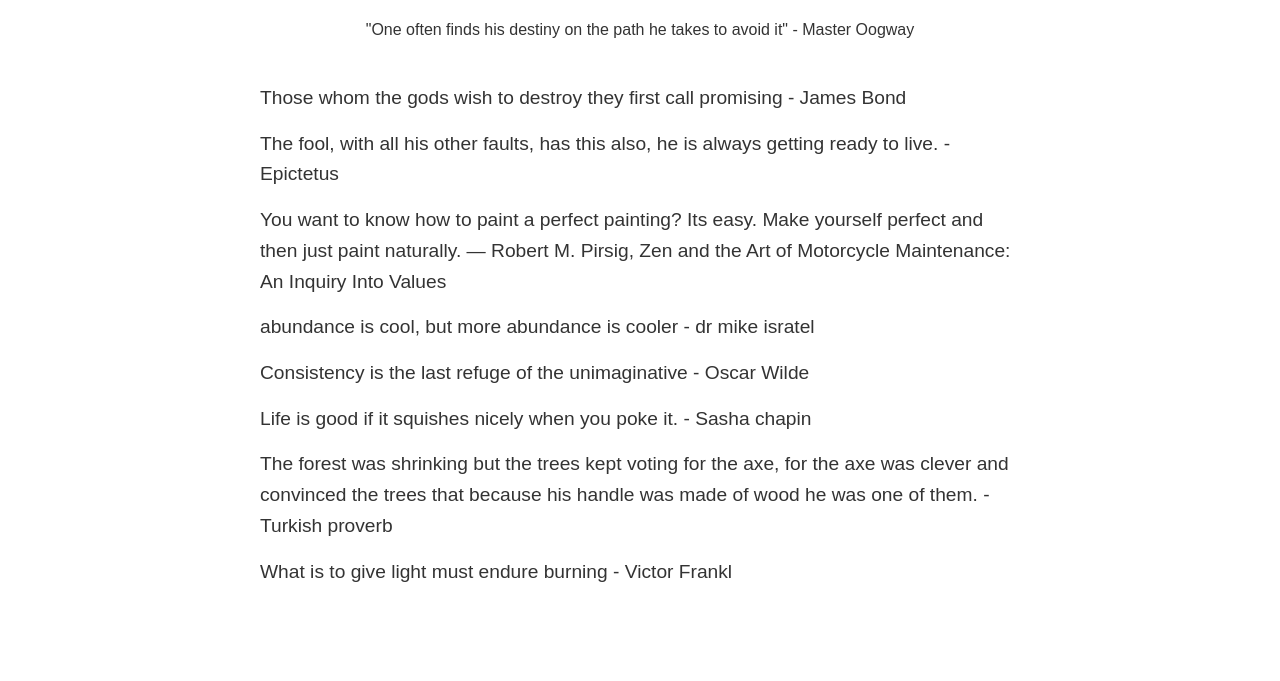
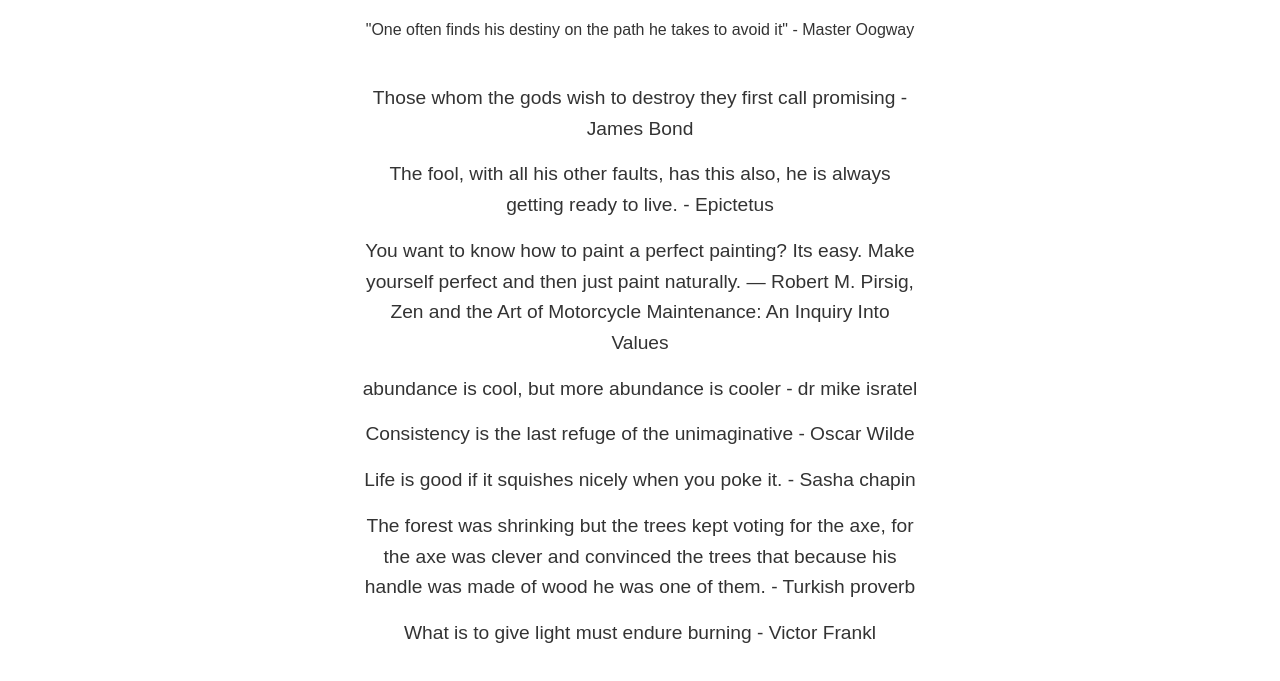
Before and after one commit to benjstevenson/personalsite, a plain HTML site: page quotes.html in a window 1280 px wide. Shown: the part 145-826 px from the top of the page. Before the commit the page ends 800 px from the top, so only its background shows below. Drawn offline with Linux system fonts and the light colour scheme.

Commit message:
Update styles.css

```diff
--- a/styles.css
+++ b/styles.css
@@ -191,10 +191,10 @@ main p {
 
 }
 .quote-container {
-  max-width: 800px; /* Adjust this value as needed */
+  max-width: 600px; /* Adjust this value as needed */
   margin: 0 auto; /* Centers the container */
   padding: 20px; /* Adds some padding around the quotes */
-  text-align: left; /* Ensures the text aligns to the left within the container */
+  text-align: center; /* Ensures the text aligns to the left within the container */
 }
 
 #quote-list {
```
